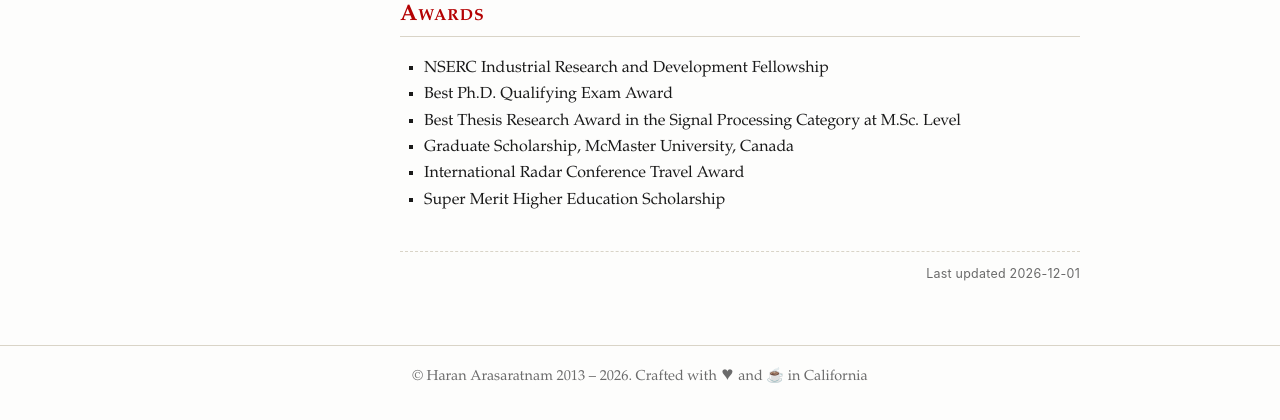
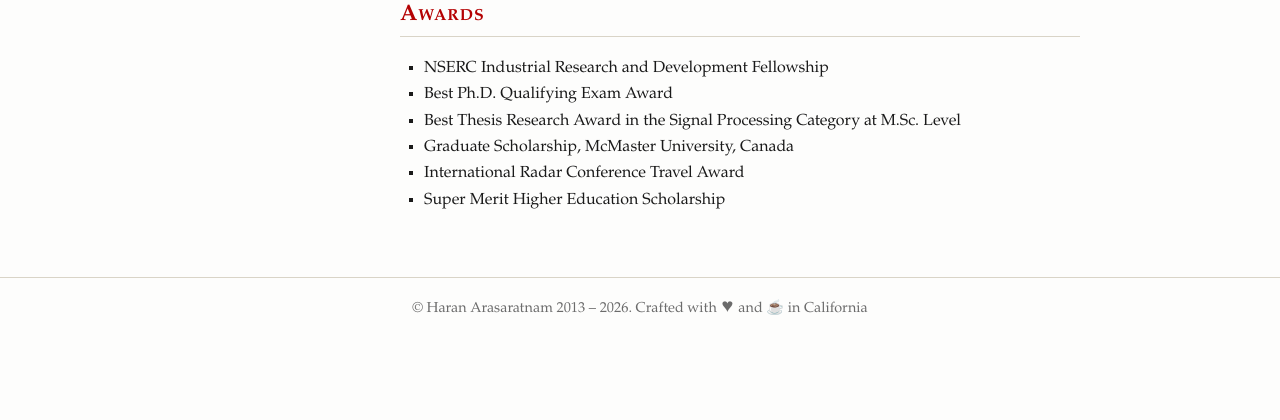
Before and after one commit to haranarasaratnam/flask_website, a Flask app: page /resume in a window 1280 px wide. Shown: the part 905-1325 px from the top of the page. After the commit the page ends 1220 px from the top, so only its background shows below. Run offline with Flask 3, Linux system fonts and the light colour scheme; some libraries are stand-ins or nearby versions.

Commit message:
facelift: remove per-page "Last updated" timestamp
Strips the template-mtime helper from app.py (and its datetime/pathlib
imports), the {% if last_updated %} block from base.html, and the
.page-meta CSS rules in style.css + resume.css's print sheet.

```diff
--- a/app.py
+++ b/app.py
@@ -64,21 +64,9 @@ by-passed this with SMTPLIB
 - added footer
 
 '''
-from datetime import datetime
-from pathlib import Path
-
 from flask import Flask, render_template, url_for
 
 app = Flask(__name__)
-
-
-def _last_updated(template):
-    """Return the template file's mtime as YYYY-MM-DD, or None if unreadable."""
-    path = Path(app.root_path) / app.template_folder / template.lstrip('./')
-    try:
-        return datetime.fromtimestamp(path.stat().st_mtime).strftime('%Y-%m-%d')
-    except OSError:
-        return None
 
 
 # Define routes and their corresponding templates
@@ -125,9 +113,7 @@ def route_2_render_template(routes):
         app.add_url_rule(
             route,
             endpoint=data['endpoint'],
-            view_func=lambda template=data['template']: render_template(
-                template, last_updated=_last_updated(template)
-            ),
+            view_func=lambda template=data['template']: render_template(template),
         )
 
 route_2_render_template(routes_main)
--- a/static/css/resume.css
+++ b/static/css/resume.css
@@ -51,6 +51,6 @@
     .resume {
         font-size: 11pt;
     }
-    .masthead, footer, .page-meta { display: none; }
+    .masthead, footer { display: none; }
     .main { margin: 0; padding: 0; max-width: 100%; }
 }
--- a/static/css/style.css
+++ b/static/css/style.css
@@ -564,17 +564,6 @@ pre .nohighlight { background-color: transparent; }
 }
 .page-nav .spacer { flex: 1; }
 
-.page-meta {
-    font-family: var(--sans);
-    font-size: 0.78em;
-    color: var(--muted);
-    text-align: right;
-    margin-top: 3em;
-    padding-top: 1em;
-    border-top: 1px dashed var(--rule);
-    letter-spacing: 0.02em;
-}
-
 /* ============================================================
    View Transitions API — smooth page navigation in supporting
    browsers (Chrome 126+, Safari 18+); silently ignored elsewhere
--- a/templates/base.html
+++ b/templates/base.html
@@ -73,10 +73,6 @@
 <article class="main">
     {% block content %}
     {% endblock %}
-
-    {% if last_updated %}
-    <p class="page-meta">Last updated {{ last_updated }}</p>
-    {% endif %}
 </article>
 
 <footer>
```
